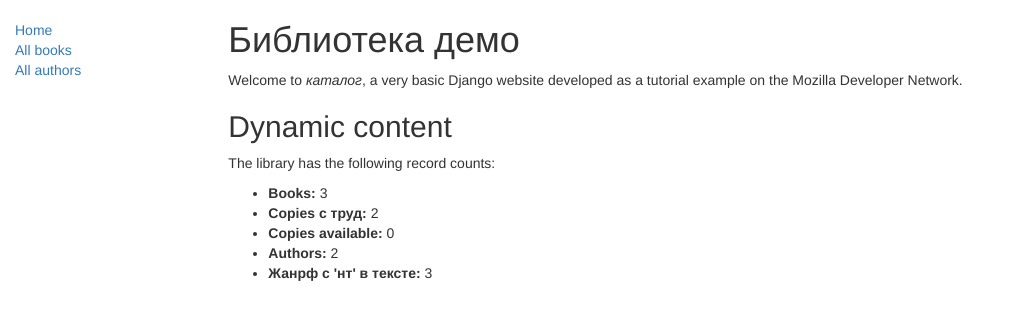
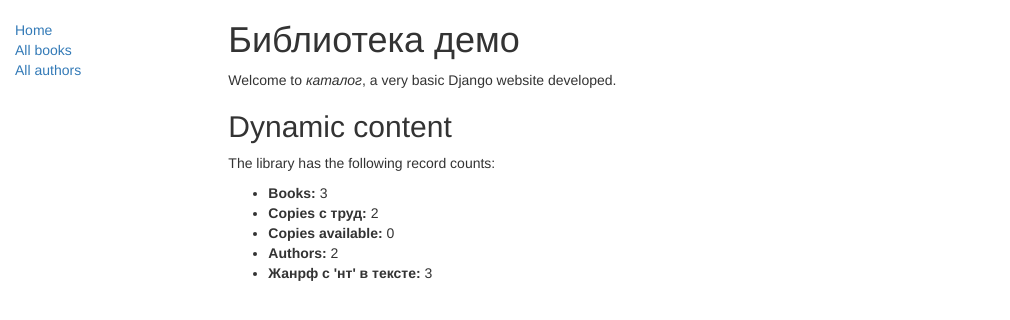
Before and after one commit to ilmerianin/Django, a Django app: page /catalog/ in a window 1280 px wide. Shown: the top 320 px of the page, without its empty margins (0-1010 px from the left). Run offline with Django 4.2, Linux system fonts and the light colour scheme; data comes from the database, SQL or seed files in the repository; some libraries are stand-ins or nearby versions.

Commit message:
Update index.html

```diff
--- a/catalog/templates/index.html
+++ b/catalog/templates/index.html
@@ -3,7 +3,7 @@
 {% block content %}
 <h1>Библиотека демо </h1>
 
-  <p>Welcome to <em>каталог</em>, a very basic Django website developed as a tutorial example on the Mozilla Developer Network.</p>
+  <p>Welcome to <em>каталог</em>, a very basic Django website developed.</p>
 
 <h2>Dynamic content</h2>
 
```
